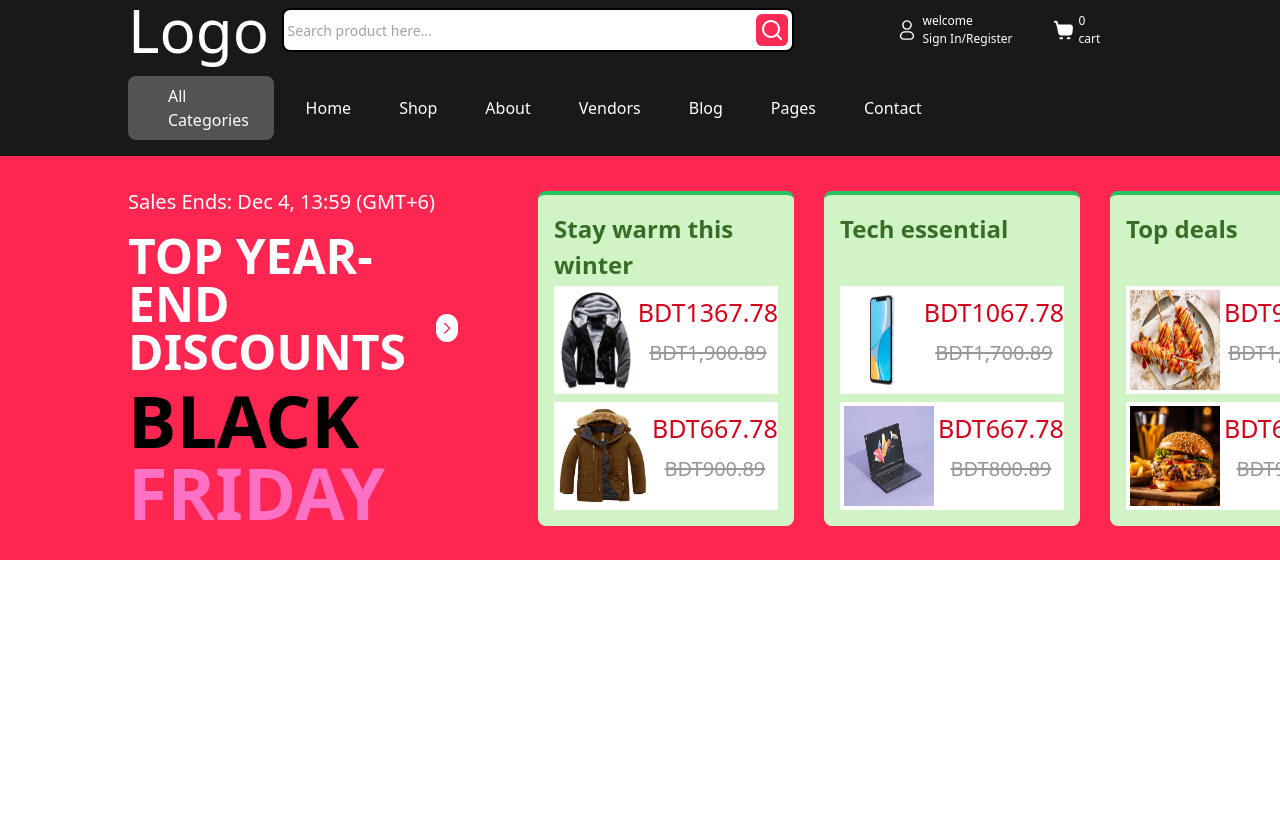
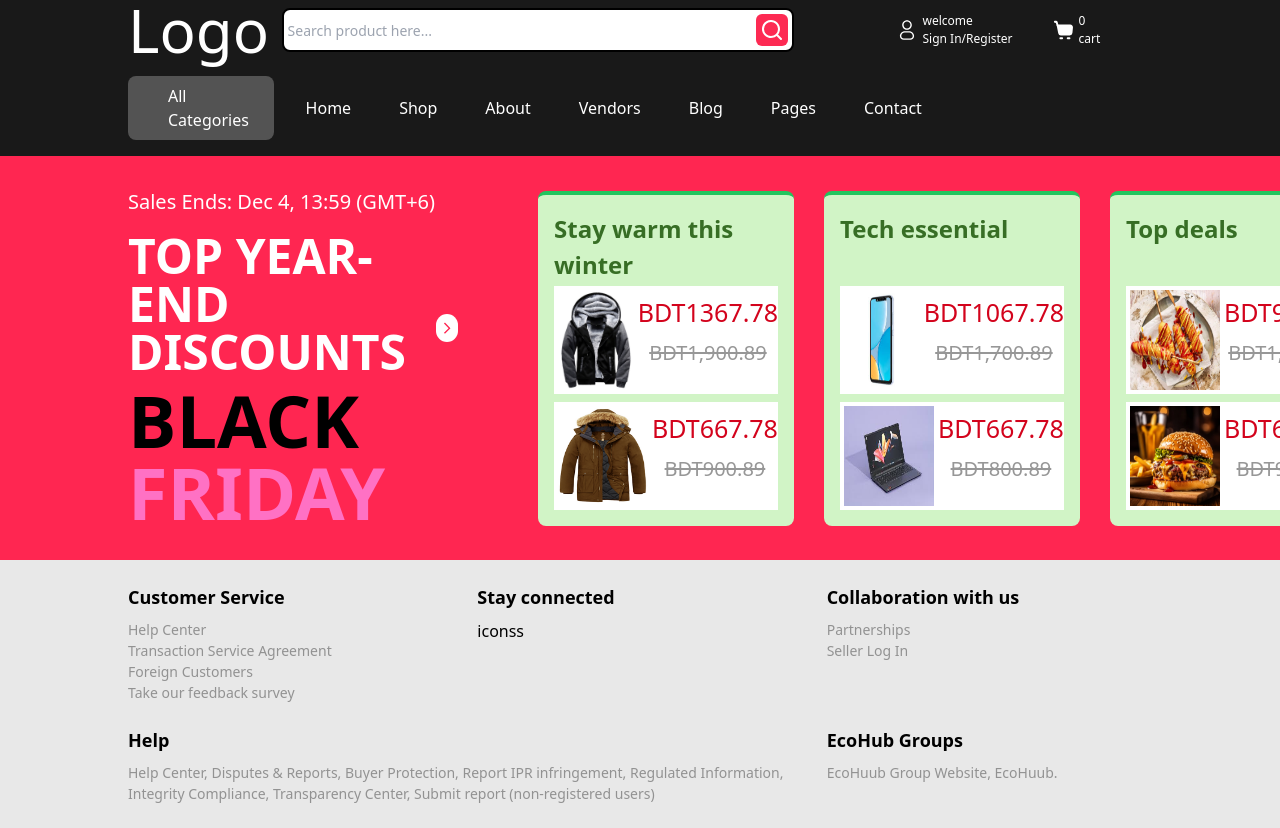
Before and after one commit to Perseus9999/Ecommerce-FrontEnd, a Next.js app: page / in a window 1280 px wide. Shown: the top 828 px of the page. Before the commit the page ends 800 px from the top, so only its background shows below. Built offline with nearby package versions, Linux system fonts and the light colour scheme.

Commit message:
footer section done

```diff
--- /dev/null
+++ b/src/components/footer/index.tsx
@@ -0,0 +1,46 @@
+const Footer = () => {
+  return (
+    <div className='bg-[#e8e8e8] py-6'>
+      <div className='mx-[10%] grid grid-cols-3 gap-6'>
+        <section>
+          <h2 className='text-[18px] font-bold'>Customer Service</h2>
+          <ul className='mt-2'>
+            <li className='footerlist'>Help Center</li>
+            <li className='footerlist'>Transaction Service Agreement</li>
+            <li className='footerlist'>Foreign Customers</li>
+            <li className='footerlist'>Take our feedback survey</li>
+          </ul>
+        </section>
+
+        <section>
+          <h2 className='text-[18px] font-bold'>Stay connected</h2>
+          <ul className='mt-2'>iconss</ul>
+        </section>
+
+        <section>
+          <h2 className='text-[18px] font-bold'>Collaboration with us</h2>
+          <ul className='mt-2'>
+            <li className='footerlist'>Partnerships</li>
+            <li className='footerlist'>Seller Log In</li>
+          </ul>
+        </section>
+
+        <section className='col-span-2'>
+          <h2 className='text-[18px] font-bold'>Help</h2>
+          <p className='footerlist mt-2'>
+            Help Center, Disputes & Reports, Buyer Protection, Report IPR
+            infringement, Regulated Information, Integrity Compliance,
+            Transparency Center, Submit report (non-registered users)
+          </p>
+        </section>
+
+        <section>
+          <h2 className='text-[18px] font-bold'>EcoHub Groups</h2>
+          <p className='mt-2 footerlist'>EcoHuub Group Website, EcoHuub.</p>
+        </section>
+      </div>
+    </div>
+  );
+};
+
+export default Footer;
--- a/src/pages/index.tsx
+++ b/src/pages/index.tsx
@@ -1,12 +1,14 @@
 import { Fragment } from 'react';
 import TopHeader from '@/components/header';
 import Hero from '@/components/hero';
+import Footer from '@/components/footer';
 
 export default function Home() {
   return (
     <Fragment>
       <TopHeader />
       <Hero />
+      <Footer />
     </Fragment>
   );
 }
--- a/src/styles/globals.css
+++ b/src/styles/globals.css
@@ -23,3 +23,18 @@ body {
 .border {
   border: 2px solid black;
 }
+
+.footer {
+  display: grid;
+  grid-template-columns: auto auto auto;
+}
+
+.footerlist {
+  color: #929292;
+  font-size: 14px;
+}
+
+.item1 {
+  grid-column: 1 / span 2;
+  grid-row: 1;
+}
```
